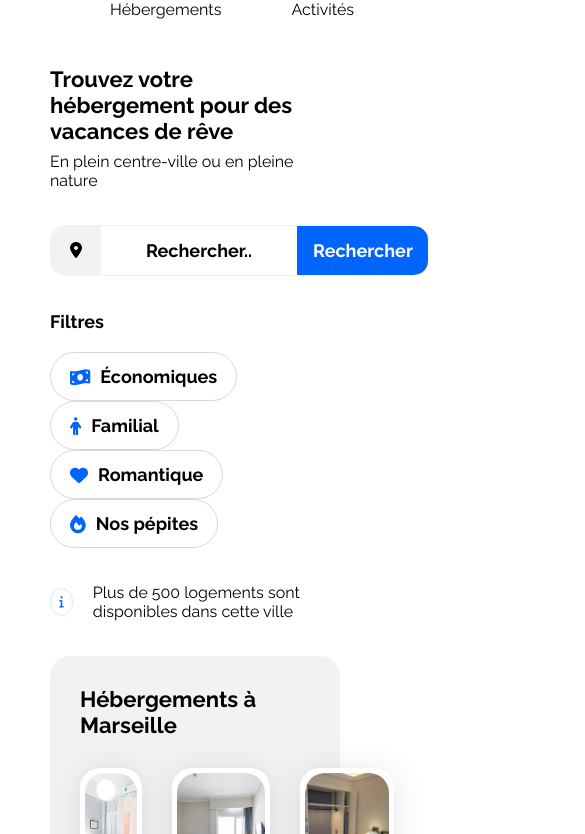
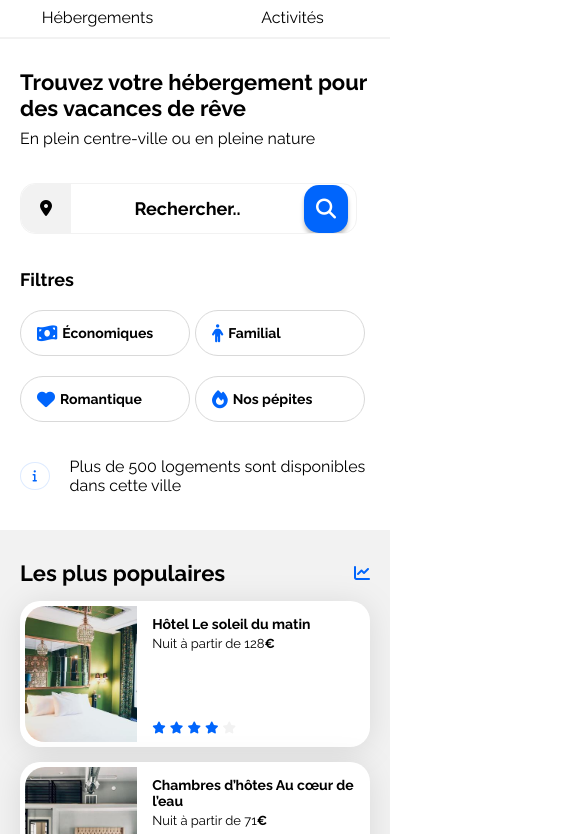
Before and after one commit to clappes/Projet-2, a plain HTML site: page index.html in a window 390 px wide. Shown: the part 85-919 px from the top of the page, 585 px wide, since content can reach past the window. Drawn offline with Linux system fonts and the light colour scheme.

Commit message:
Ajout de la version mobile

```diff
--- a/css/style.css
+++ b/css/style.css
@@ -25,7 +25,9 @@ body {
     padding: 0 50px;
     box-sizing: border-box;
 }
-
+.none {
+    display: none;
+}
 a {
     color: inherit;
     text-decoration: none;
@@ -463,7 +465,160 @@ footer ul li:last-child {
 
 /* Small devices (phones, less than 768px) */
 @media (max-width: 767.98px) {
+    .main-container {
+        padding: 0;
+    }
+    .none {
+        display: inline-block;
+        font-size: 20px;
+        color: #FFF;
+        padding: 0px 12px;
+        border-radius: 0 15px 15px 0;
+    }
+    /* main {
+        padding: 0px 20px;
+    } */
     .header {
         flex-direction: column;
     }
+    .info-group {
+        padding: 0 20px;
+    }
+    .info-group article:first-child {
+        margin: 10px 0 0 0;
+    }
+    .logo {
+        padding: 0;
+        margin: 30px 0px;
+        display: flex;
+        justify-content: center;
+    }
+    .nav {
+        margin-right: 0;
+        padding-bottom: 10px;
+
+    }
+    .nav ul {
+        padding: 0;
+        justify-content: space-around;
+        flex-flow: row wrap;
+        text-align: center;
+    }
+    .nav ul li {
+        margin: 0;
+        flex: 1 0 20%;
+        border-bottom: 2px solid #F2F2F2;
+    }
+    .nav ul li:last-child {
+        margin: 0;
+    }
+    .nav ul li a {
+        display: inline-block;
+        width: 100%;
+    }
+    .nav ul li a:hover {
+        border-top: none;
+    }
+    .nav ul .menu_item:hover  {
+        border-bottom: 2px solid #408bfd;
+        border-top: none;
+    }
+
+    form {
+        width: 335px;
+    }
+    form button a {
+        display: none;
+    }
+    .search-bar input {
+        max-width: 221px;
+    }
+    .search-bar button {
+        box-shadow: 0px 4px 4px 0px #00000040;
+        border-radius: 15px;
+    }
+
+    .filter-bar {
+        flex-flow: row wrap;
+        row-gap: 20px;
+    }
+    .filter-bar > p {
+        margin-bottom: 0;
+    }
+    .filter {
+        width: 100px;
+        margin-right: 5px;
+        column-gap: 5px;
+        padding: 13px 16px;
+        flex: 1 0 20%;
+    }
+
+    .filter p {
+        font-size: 14px;
+    }
+    .info-item i {
+        width: 24px;
+        padding: 5px;
+    }
+
+    .hebergements-and-populaires {
+        flex-direction: column-reverse;
+    }
+    .populaires {
+        margin-top: 0;
+    }
+    .hebergements-and-populaires section {
+        border-radius: 0;
+        padding: 30px 20px;
+    }
+    .populaires-cards {
+        flex-direction: column;
+    }
+    .populaires-cards a {
+        width: 100%;
+    }
+    .populaires-cards .card {
+        margin-top: 15px;
+    }
+    section.hebergements {
+        background-color: #fff;
+    }
+    .hebergements-cards {
+        grid-template-columns: repeat(1 , 1fr);
+        row-gap: 15px;
+        margin-top: 15px;
+        margin-bottom: 15px;
+    }
+    .card-txt h3{
+        margin-top: 8px;
+    }
+    .card-subtitle {
+        margin-top: 8px;
+        margin-bottom: 8px;
+    }
+    .activities {
+        margin-top: 35px;
+    }
+    .activities-cards {
+        grid-template-columns: repeat(1 , 1fr);
+    }
+    .activities-cards img {
+        height: 141px;
+    }
+    footer {
+        grid-template-columns: repeat(1 , 1fr);
+        row-gap: 50px;
+        padding: 30px;
+    }
 }
+@media (max-width: 320px) {
+    .filter {
+        padding: 13px 10px;
+    }
+    form {
+        width: 280px;
+    }
+    .search-bar input {
+        max-width: 166px;
+    }
+}
--- a/index.html
+++ b/index.html
@@ -24,8 +24,8 @@
             </div>
             <nav class="nav">
                 <ul>
-                    <li><a href="#hebergements">Hébergements</a></li>
-                    <li><a href="#activities">Activités</a></li>
+                    <li class="menu_item"><a href="#hebergements">Hébergements</a></li>
+                    <li class="menu_item"><a href="#activities">Activités</a></li>
                 </ul>
             </nav>
         </header>
@@ -41,7 +41,7 @@
                             <i class="fas fa-location-dot"></i>
                         </div>
                         <input type="text" placeholder="Rechercher..">
-                        <button><a href="#">Rechercher</a></button>
+                        <button type="button"><a href="#">Rechercher</a><i class="none fas fa-magnifying-glass"></i></button>
                     </form>
                 </article>
                 <article class="filter-bar">
@@ -71,8 +71,8 @@
                 </article>
             </section>
 
-            <div id="hebergements" class="hebergements-and-populaires">
-                <section class="hebergements">
+            <div class="hebergements-and-populaires">
+                <section id="hebergements" class="hebergements">
                     <div class="hebergements-title">
                         <h2 class="section-title">Hébergements à Marseille</h2>
                     </div>
```
